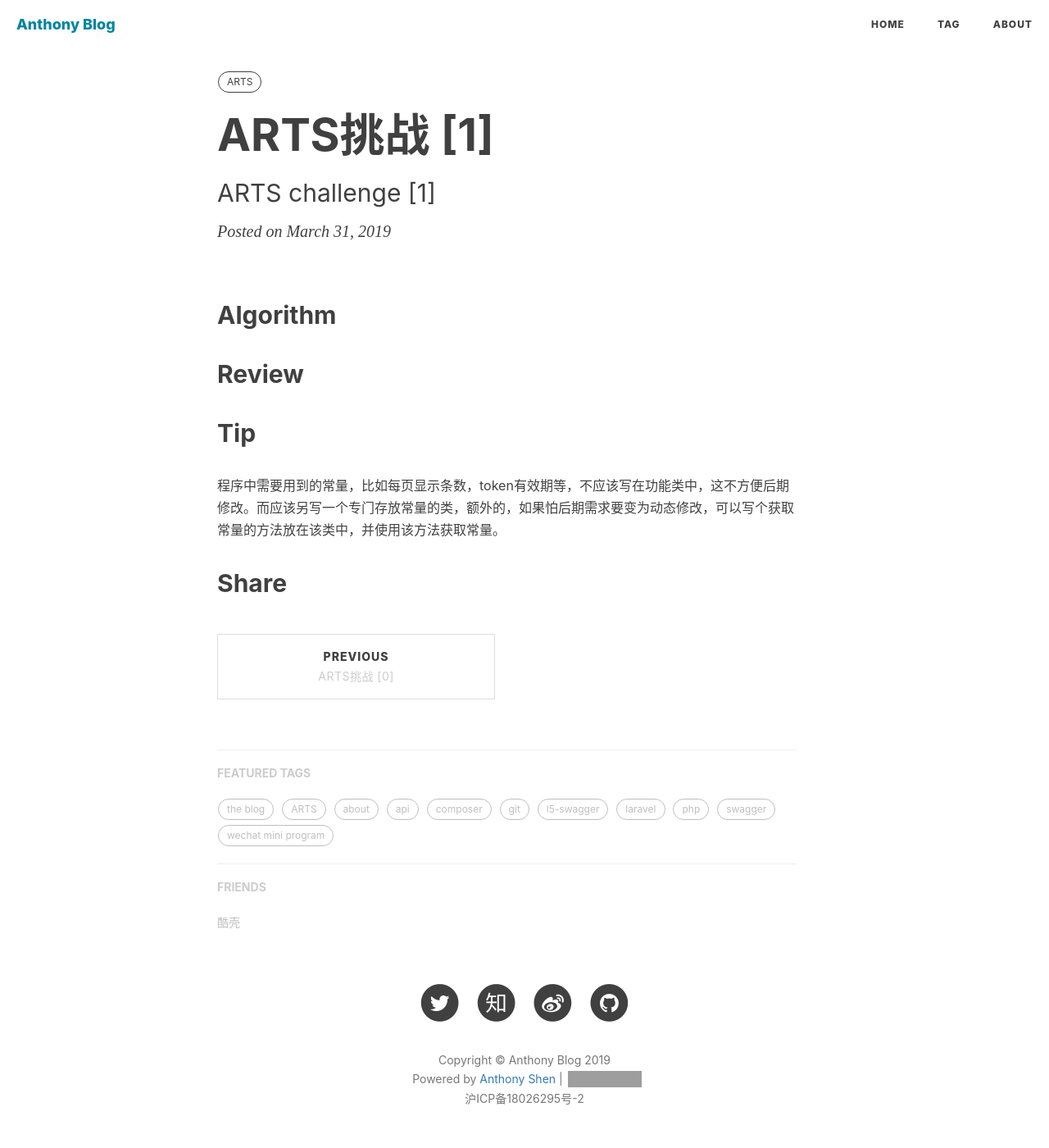
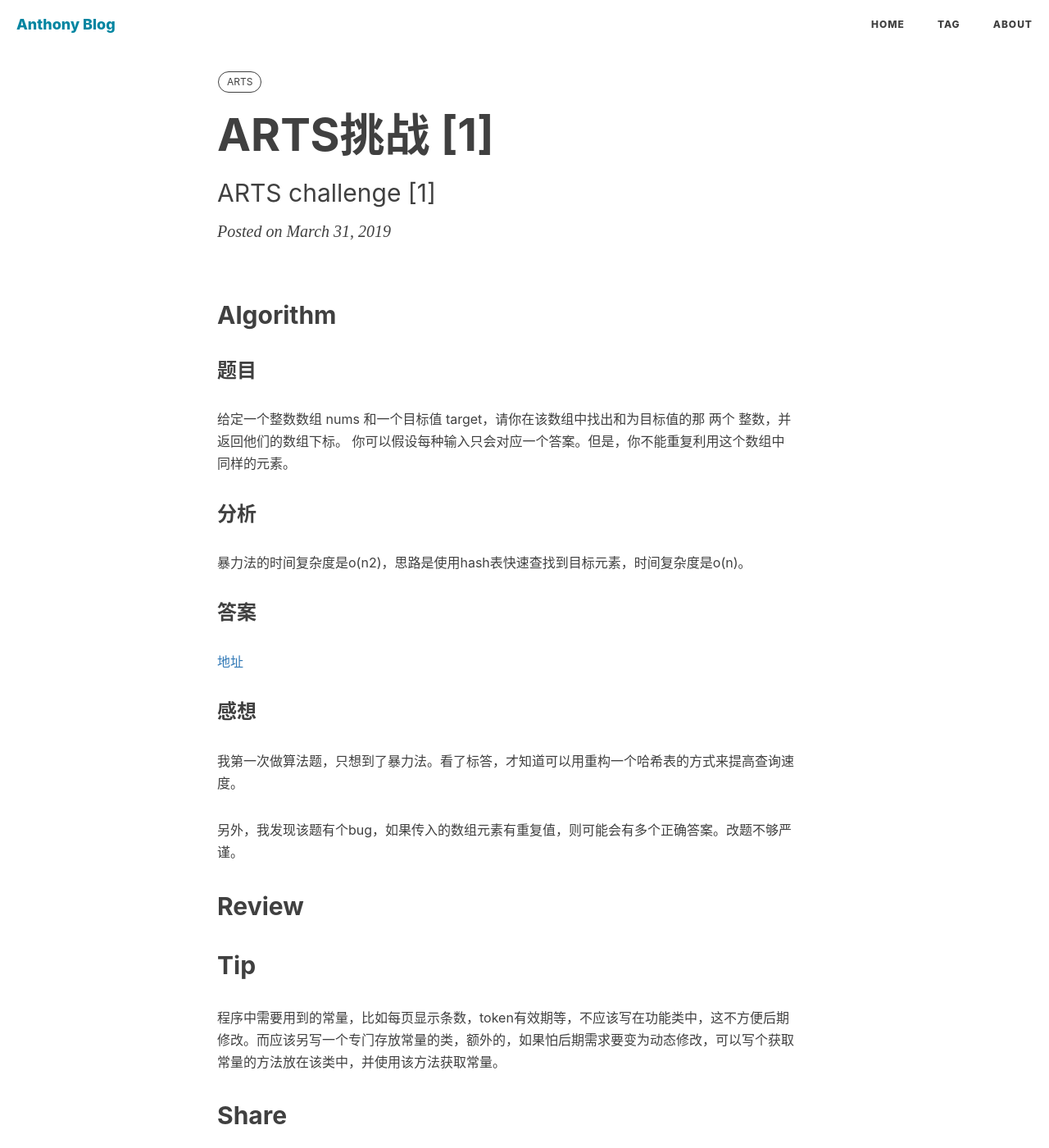
Before and after one commit to AnthonySAD/AnthonySAD.github.io, a Jekyll site: the page built from _posts/2019-3-31-ARTS-1.md, in a window 1280 px wide and 1400 px high. Shown: the whole window at 82% size. Built offline with Jekyll 4.4.1, drawn with Linux system fonts in a browser that asks for light colours; nearby versions of some CDN libraries; comment, search, counter and statistics services are not loaded; grey boxes are pictures that could not be loaded.

Commit message:
change post arts-1

```diff
--- a/_posts/2019-3-31-ARTS-1.md
+++ b/_posts/2019-3-31-ARTS-1.md
@@ -9,7 +9,24 @@ tags:
 
 ## Algorithm
 
+### 题目
 
+给定一个整数数组 nums 和一个目标值 target，请你在该数组中找出和为目标值的那 两个 整数，并返回他们的数组下标。
+你可以假设每种输入只会对应一个答案。但是，你不能重复利用这个数组中同样的元素。
+
+### 分析
+
+暴力法的时间复杂度是o(n2)，思路是使用hash表快速查找到目标元素，时间复杂度是o(n)。
+
+### 答案
+
+[地址](https://github.com/AnthonySAD/leedcode/tree/master/Arithmetic/1.twoSum)
+
+### 感想
+
+我第一次做算法题，只想到了暴力法。看了标答，才知道可以用重构一个哈希表的方式来提高查询速度。
+
+另外，我发现该题有个bug，如果传入的数组元素有重复值，则可能会有多个正确答案。改题不够严谨。
 
 ## Review
 
```
